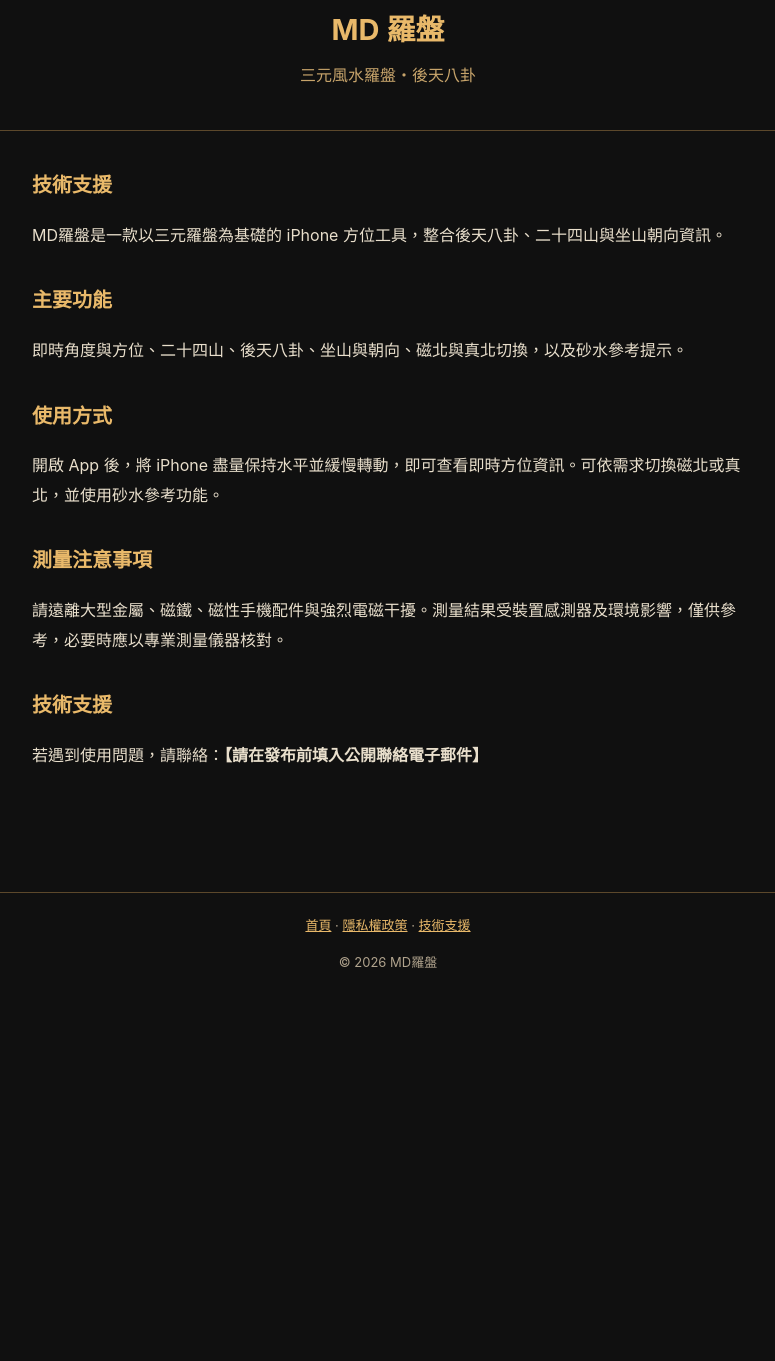
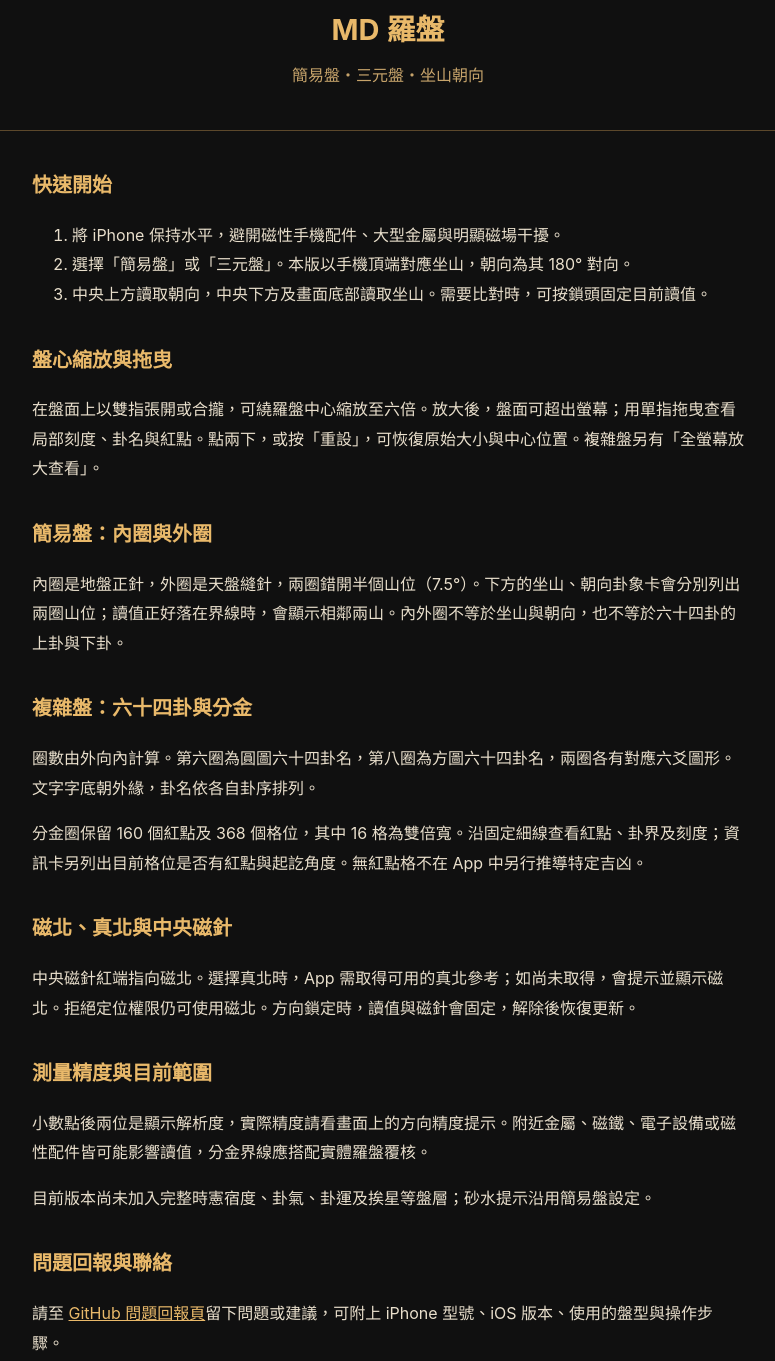
Before and after one commit to jeihan101/mdcompass, a plain HTML site: page support.html in a window 1280 px wide. Shown: the part 33-1394 px from the top of the page, without its empty margins (252-1027 px from the left). Before the commit the page ends 1040 px from the top, so only its background shows below. Drawn offline with Linux system fonts and the light colour scheme.

Commit message:
Update support.html

```diff
--- a/support.html
+++ b/support.html
@@ -1 +1,22 @@
-<!doctype html><html lang="zh-Hant-TW"><head><meta charset="utf-8"><meta name="viewport" content="width=device-width,initial-scale=1"><meta name="color-scheme" content="dark"><title>技術支援｜MD羅盤</title><style>*{box-sizing:border-box}body{margin:0;background:#101010;color:#e9dfcc;font-family:-apple-system,BlinkMacSystemFont,"Noto Sans TC",sans-serif;line-height:1.85}header{padding:36px 20px;border-bottom:1px solid #5c482b;text-align:center}h1{font-size:29px;color:#e9b96a;margin:0}header p{color:#c7a46b;margin:4px}main{max-width:760px;margin:36px auto;padding:0 24px 70px}h2{font-size:20px;color:#e9b96a;margin-top:32px}a{color:#e9b96a}footer{border-top:1px solid #5c482b;padding:20px;text-align:center;font-size:13px;color:#b0a38d}.notice{background:#29231b;border-left:3px solid #e9b96a;padding:12px 16px}</style></head><body><header><h1>MD 羅盤</h1><p>三元風水羅盤・後天八卦</p></header><main><h2>技術支援</h2><p>MD羅盤是一款以三元羅盤為基礎的 iPhone 方位工具，整合後天八卦、二十四山與坐山朝向資訊。</p><h2>主要功能</h2><p>即時角度與方位、二十四山、後天八卦、坐山與朝向、磁北與真北切換，以及砂水參考提示。</p><h2>使用方式</h2><p>開啟 App 後，將 iPhone 盡量保持水平並緩慢轉動，即可查看即時方位資訊。可依需求切換磁北或真北，並使用砂水參考功能。</p><h2>測量注意事項</h2><p>請遠離大型金屬、磁鐵、磁性手機配件與強烈電磁干擾。測量結果受裝置感測器及環境影響，僅供參考，必要時應以專業測量儀器核對。</p><h2>技術支援</h2><p>若遇到使用問題，請聯絡：<strong>【請在發布前填入公開聯絡電子郵件】</strong></p></main><footer><a href="index.html">首頁</a> · <a href="privacy.html">隱私權政策</a> · <a href="support.html">技術支援</a><p>© 2026 MD羅盤</p></footer></body></html>
+<!doctype html><html lang="zh-Hant-TW"><head><meta charset="utf-8"><meta name="viewport" content="width=device-width,initial-scale=1"><meta name="color-scheme" content="dark"><title>技術支援｜MD羅盤</title><style>*{box-sizing:border-box}body{margin:0;background:#101010;color:#e9dfcc;font-family:-apple-system,BlinkMacSystemFont,"Noto Sans TC",sans-serif;line-height:1.85}header{padding:36px 20px;border-bottom:1px solid #5c482b;text-align:center}h1{font-size:29px;color:#e9b96a;margin:0}header p{color:#c7a46b;margin:4px}main{max-width:760px;margin:36px auto;padding:0 24px 70px}h2{font-size:20px;color:#e9b96a;margin-top:32px}a{color:#e9b96a}footer{border-top:1px solid #5c482b;padding:20px;text-align:center;font-size:13px;color:#b0a38d}.notice{background:#29231b;border-left:3px solid #e9b96a;padding:12px 16px}</style></head><body><header><h1>MD 羅盤</h1><p>簡易盤・三元盤・坐山朝向</p></header><main>
+<h2>快速開始</h2>
+<ol>
+<li>將 iPhone 保持水平，避開磁性手機配件、大型金屬與明顯磁場干擾。</li>
+<li>選擇「簡易盤」或「三元盤」。本版以手機頂端對應坐山，朝向為其 180° 對向。</li>
+<li>中央上方讀取朝向，中央下方及畫面底部讀取坐山。需要比對時，可按鎖頭固定目前讀值。</li>
+</ol>
+<h2>盤心縮放與拖曳</h2>
+<p>在盤面上以雙指張開或合攏，可繞羅盤中心縮放至六倍。放大後，盤面可超出螢幕；用單指拖曳查看局部刻度、卦名與紅點。點兩下，或按「重設」，可恢復原始大小與中心位置。複雜盤另有「全螢幕放大查看」。</p>
+<h2>簡易盤：內圈與外圈</h2>
+<p>內圈是地盤正針，外圈是天盤縫針，兩圈錯開半個山位（7.5°）。下方的坐山、朝向卦象卡會分別列出兩圈山位；讀值正好落在界線時，會顯示相鄰兩山。內外圈不等於坐山與朝向，也不等於六十四卦的上卦與下卦。</p>
+<h2>複雜盤：六十四卦與分金</h2>
+<p>圈數由外向內計算。第六圈為圓圖六十四卦名，第八圈為方圖六十四卦名，兩圈各有對應六爻圖形。文字字底朝外緣，卦名依各自卦序排列。</p>
+<p>分金圈保留 160 個紅點及 368 個格位，其中 16 格為雙倍寬。沿固定細線查看紅點、卦界及刻度；資訊卡另列出目前格位是否有紅點與起訖角度。無紅點格不在 App 中另行推導特定吉凶。</p>
+<h2>磁北、真北與中央磁針</h2>
+<p>中央磁針紅端指向磁北。選擇真北時，App 需取得可用的真北參考；如尚未取得，會提示並顯示磁北。拒絕定位權限仍可使用磁北。方向鎖定時，讀值與磁針會固定，解除後恢復更新。</p>
+<h2>測量精度與目前範圍</h2>
+<p>小數點後兩位是顯示解析度，實際精度請看畫面上的方向精度提示。附近金屬、磁鐵、電子設備或磁性配件皆可能影響讀值，分金界線應搭配實體羅盤覆核。</p>
+<p>目前版本尚未加入完整時憲宿度、卦氣、卦運及挨星等盤層；砂水提示沿用簡易盤設定。</p>
+<h2>問題回報與聯絡</h2>
+<p>請至 <a href="https://github.com/jeihan101/mdcompass/issues">GitHub 問題回報頁</a>留下問題或建議，可附上 iPhone 型號、iOS 版本、使用的盤型與操作步驟。</p>
+</main><footer><a href="index.html">首頁</a> · <a href="privacy.html">隱私權政策</a> · <a href="support.html">技術支援</a><p>© 2026 MD羅盤</p></footer></body></html>
```
